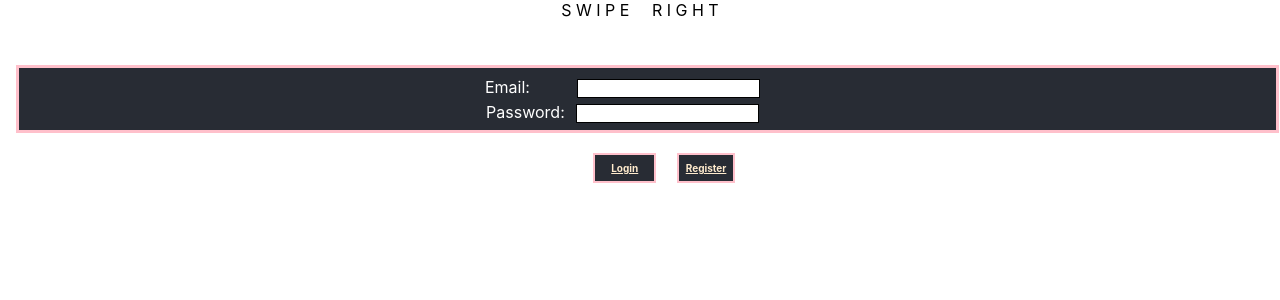
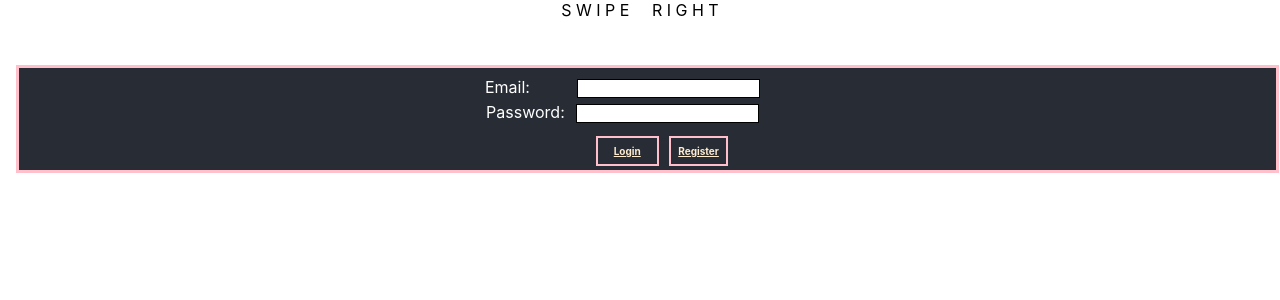
Before and after one commit to saracpena/PhotoApp, a React (Create React App) app: page / in a window 1280 px wide. Shown: the top 300 px of the page. Built offline with nearby package versions, Linux system fonts and the light colour scheme.

Commit message:
login css updated

```diff
--- a/src/pages/App/App.css
+++ b/src/pages/App/App.css
@@ -18,10 +18,12 @@ input{
 
 }
 
-.login{
+.login-wrapper{
+  color:white;
   position: relative;
   padding: 6px 50px 6px 0;
   margin: 25px 1px 0 1em;
+  background-color:#282c34;
   border: solid pink 3px;
 }
 
@@ -30,7 +32,8 @@ input{
   position: absolute;
   padding: 7px;
   width: 45px;
-  margin-left: -40px;
+  margin-left: -20px;
+  margin-top: -8px;
   background-color:#282c34;
   font-weight: bolder;
   justify-content: space-evenly;
@@ -41,7 +44,8 @@ input{
 
 #register{
   position: absolute;
-  margin: 0 0 0 3em;
+  margin-left: 40px;
+  margin-top: -8px;
   padding: 7px;
   background-color:#282c34;
   font-weight: bolder;
@@ -53,11 +57,12 @@ input{
 
 /** REGISTER CSS **/
 
-form{
-  position: absolute;
+.form{
+  justify-content: center;
+  position: fixed;
   color: white;
   padding: 10px 100px 6px 10px;
-  margin: 25px 5em 0 6em;
+  margin: 25px 0 0 8em;
   border: solid pink 3px;
   background-color: #282c34;
 }
@@ -68,11 +73,10 @@ p{
 }
 
 #submit{
-  position: absolute;
+
+  margin: 0 0 50px 8em;
   padding: 7px;
   width: 45px;
-  margin-top: 190px;
-  margin-left: -20px;
   background-color:#282c34;
   font-weight: bolder;
   font-size: 10px;
--- a/src/pages/Register/Register.js
+++ b/src/pages/Register/Register.js
@@ -28,10 +28,18 @@ class Register extends Component {
             pw.type = "password";
             }
         }
+    ConfPassword = () => {
+        const pw = document.getElementById("myPW");
+        if (pw.type === "password") {
+            pw.type = "text";
+        } else {
+            pw.type = "password";
+            }
+        }
 
     render(){
         return(
-            <div>
+            <div className='form'>
             <header>S I G N - U P</header> <br/>
             <form>
                 Name: &nbsp;&nbsp; &nbsp;&nbsp;&nbsp;&nbsp;&nbsp;&nbsp;&nbsp;&nbsp;&nbsp;&nbsp;&nbsp;&nbsp;&nbsp;&nbsp;&nbsp;&nbsp;&nbsp;&nbsp; <input type='text'></input> <br/>
```
Also changed, not shown: 1 other file (tests, documents, lock files or other folders).
